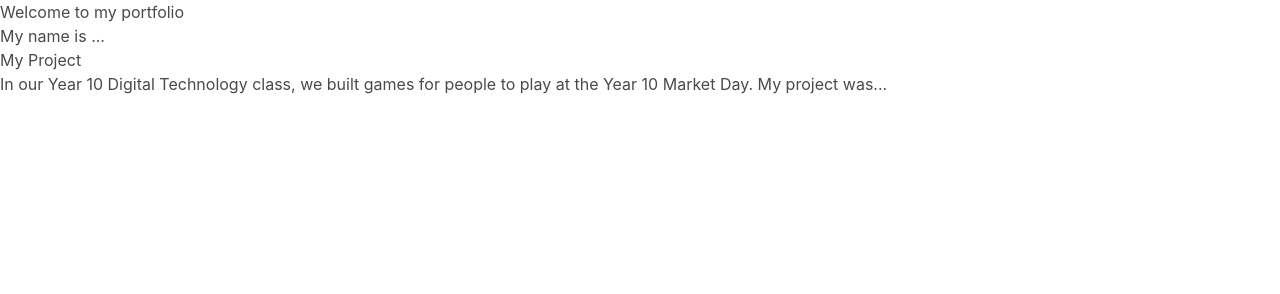
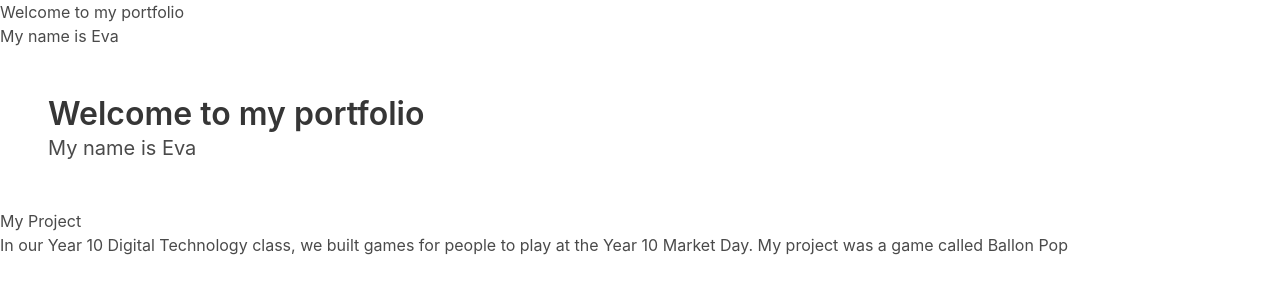
Before and after one commit to craighead-diocesan-school/portfolio-ilovemec, a plain HTML site: page index.html in a window 1280 px wide. Drawn offline with nearby package versions, Linux system fonts and the light colour scheme.

Commit message:
Update index.html

```diff
--- a/index.html
+++ b/index.html
@@ -5,11 +5,22 @@
 <body>
   <header>
     <h1>Welcome to my portfolio</h1>
-    <h2>My name is ...</h2>
+    <h2>My name is Eva</h2>
   </header>
+
+  <section class="hero in-success">
+    <div class="hero-body">
+      <p class="title">
+        Welcome to my portfolio
+      </p>
+      <p class="subtitle">
+        My name is Eva
+      </p>
+    </div>
+  </section>
 
   <main>
     <h2>My Project</h2>
-    <p>In our Year 10 Digital Technology class, we built games for people to play at the Year 10 Market Day. My project was...</p>
+    <p>In our Year 10 Digital Technology class, we built games for people to play at the Year 10 Market Day. My project was a game called Ballon Pop</p>
   </main>
-</body>
+</body
```
